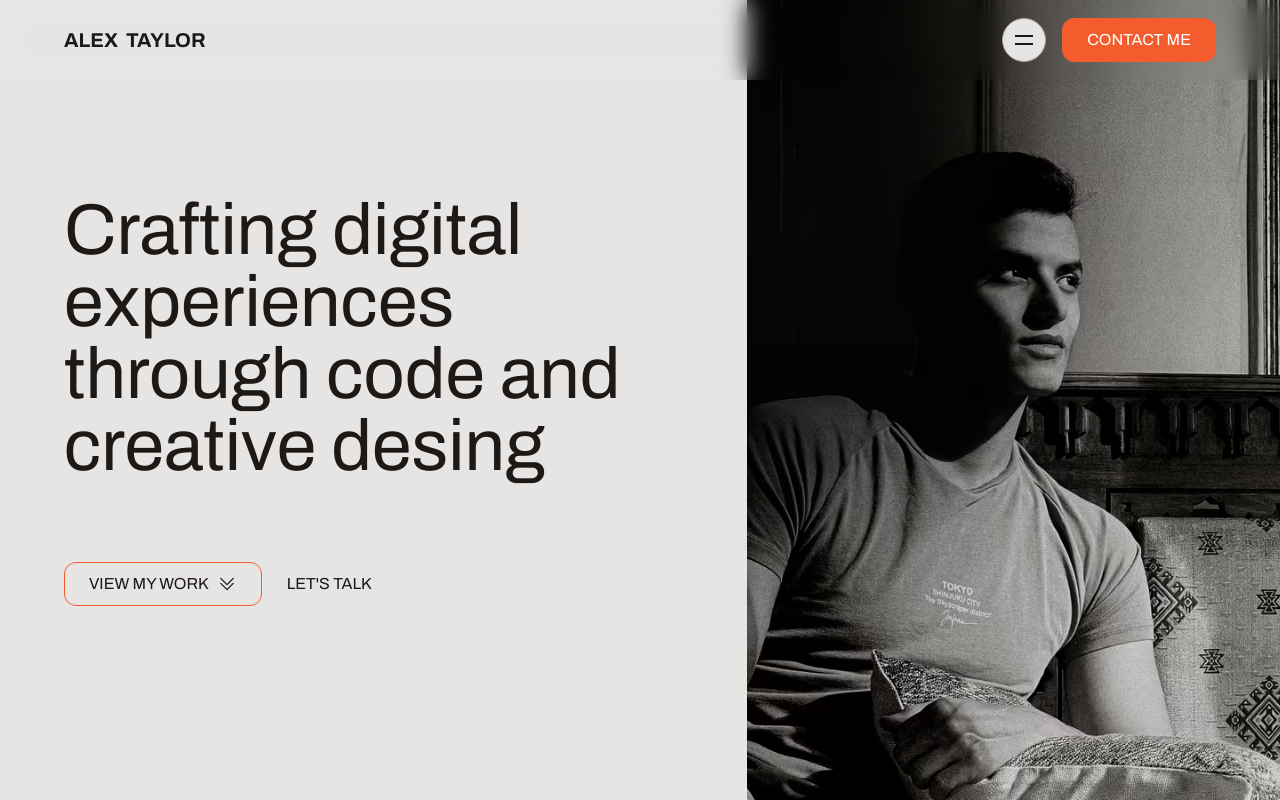
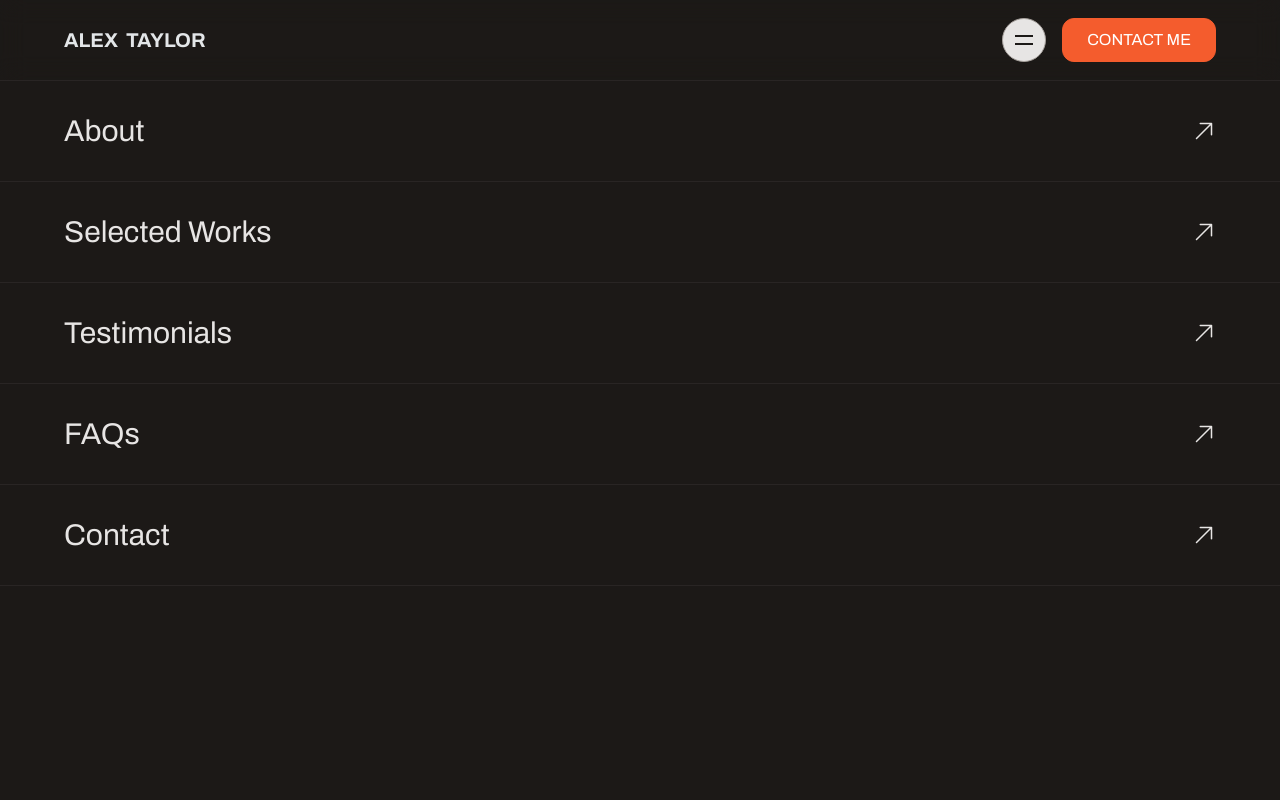
Before and after one commit to Jisap/minimal-single-page-portfolio, a Next.js app: page / in a window 1280 px wide. Shown: the top 800 px of the page. Built offline with nearby package versions, Linux system fonts and the light colour scheme.

Commit message:
Add navigation menu to Header component

```diff
--- a/src/sections/Header.tsx
+++ b/src/sections/Header.tsx
@@ -106,6 +106,39 @@ const Header: FC = () => {
 
   return (
     <header>
+
+      <div className="fixed top-0 left-0 w-full h-full bg-stone-900">
+        <nav className="mt-20 flex flex-col">
+          {navItems.map(({label, href}) => (
+            <a
+              href={href}
+              key={label}
+              className="text-stone-200 border-t border-stone-800 last:border-b py-8"
+            >
+              <div className="container !max-w-full flex items-center justify-between">
+                <span className="text-3xl">
+                  {label}
+                </span>
+                <svg
+                  xmlns="http://www.w3.org/2000/svg"
+                  fill="none"
+                  viewBox="0 0 24 24"
+                  strokeWidth="1.5"
+                  stroke="currentColor"
+                  className="size-6"
+                >
+                  <path
+                    strokeLinecap="round"
+                    strokeLinejoin="round"
+                    d="m4.5 19.5 15-15m0 0H8.25m11.25 0v11.25"
+                  />
+                </svg>
+              </div>
+            </a>
+          ))}
+        </nav>
+      </div>
+
       <div className="fixed top-0 left-0 w-full mix-blend-difference backdrop-blur-md">
         <div className="container !max-w-full">
           <div className="flex justify-between h-20 items-center">
@@ -144,7 +177,6 @@ const Header: FC = () => {
                     ref={topLineScope}
                     style={{
                       transformOrigin: "12px 8px",
-                      //transform: "translateY(4px) rotate(45deg)"
                     }}
                   />
                   <motion.rect
@@ -156,7 +188,6 @@ const Header: FC = () => {
                     ref={bottomLineScope}
                     style={{
                       transformOrigin: "12px 16px",
-                      //transform: "translateY(-4px) rotate(-45deg)"
                     }}
                   />
 
```
